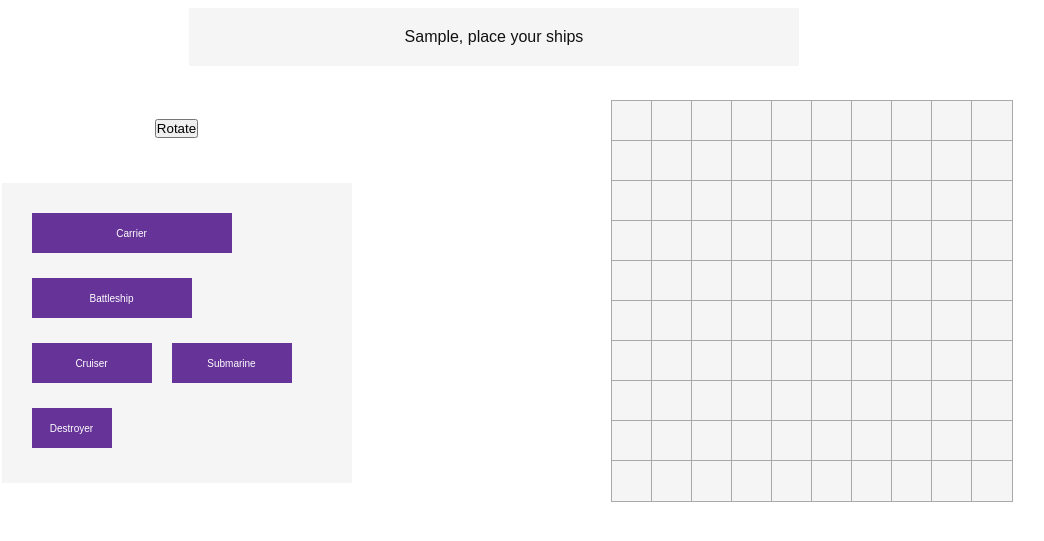
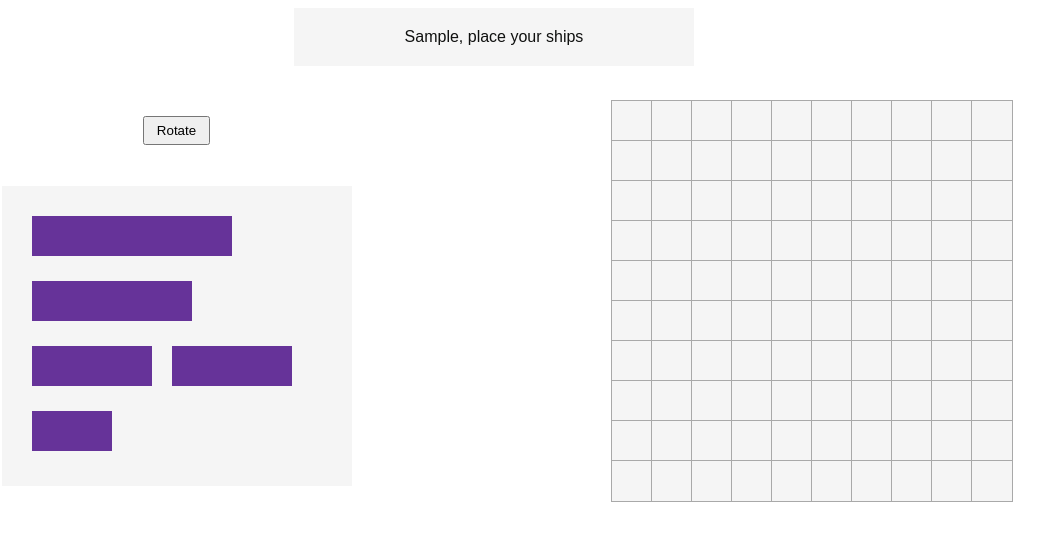
Before and after one commit to strallia/battleship, a website built with webpack: page src/template.html in a window 1280 px wide. Both pictures are taken after typing "Sample" into the empty fields and a click on the button "START". Shown: the part 125-666 px from the top of the page, without its empty margins (146-1190 px from the left). Built offline with nearby package versions, Linux system fonts and the light colour scheme.

Commit message:
feat: Style buttons

```diff
--- a/src/styles.css
+++ b/src/styles.css
@@ -95,7 +95,7 @@ input {
 
 .announcement {
   padding: 20px;
-  width: 50%;
+  width: clamp(300px, 50%, 400px);
   height: 100%;
   text-align: center;
   background-color: whitesmoke;
@@ -196,31 +196,6 @@ button.miss::before {
   display: flex;
   align-items: center;
   justify-content: center;
-
-  &::before {
-    color: white;
-    font-size: 10px;
-  }
-}
-
-#carrier::before {
-  content: 'Carrier';
-}
-
-#battleship::before {
-  content: 'Battleship';
-}
-
-#submarine::before {
-  content: 'Submarine';
-}
-
-#cruiser::before {
-  content: 'Cruiser';
-}
-
-#destroyer::before {
-  content: 'Destroyer';
 }
 
 .place-ships.board > .ship-hover {
@@ -228,7 +203,7 @@ button.miss::before {
 }
 
 .place-ships.board > .ship-hover.invalid {
-  background-color: var(--red);
+  background-color: maroon;
 }
 
 .transparent {
@@ -238,3 +213,9 @@ button.miss::before {
 .hidden {
   display: none;
 }
+
+button.start,
+button.toggle-direction,
+button.play-again {
+  padding: 5px 12px;
+}
```
